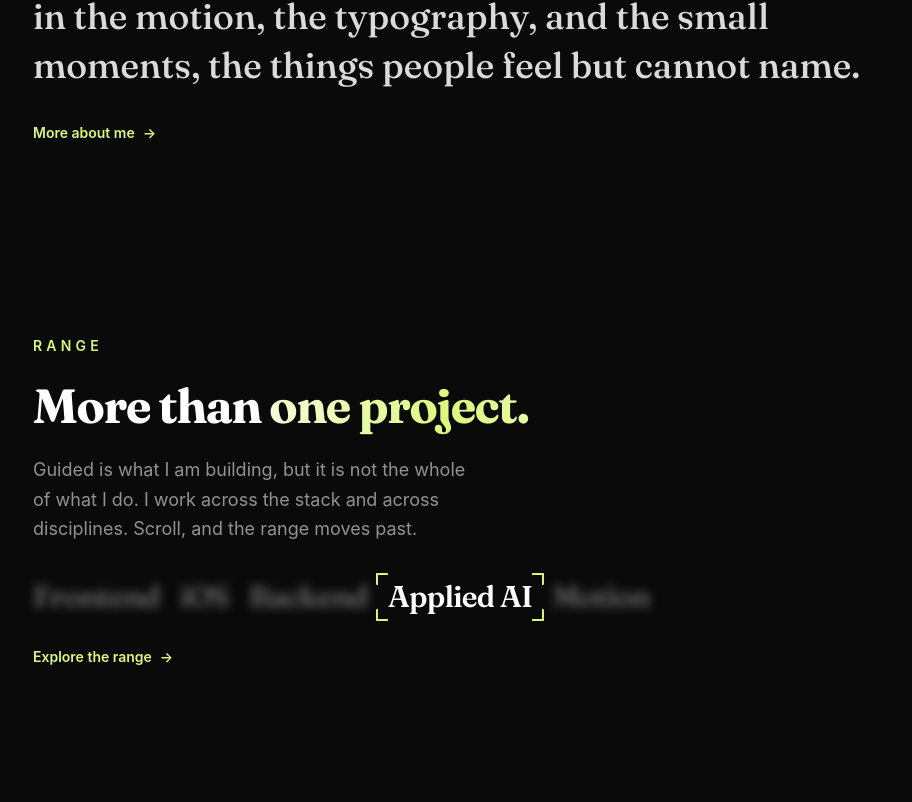
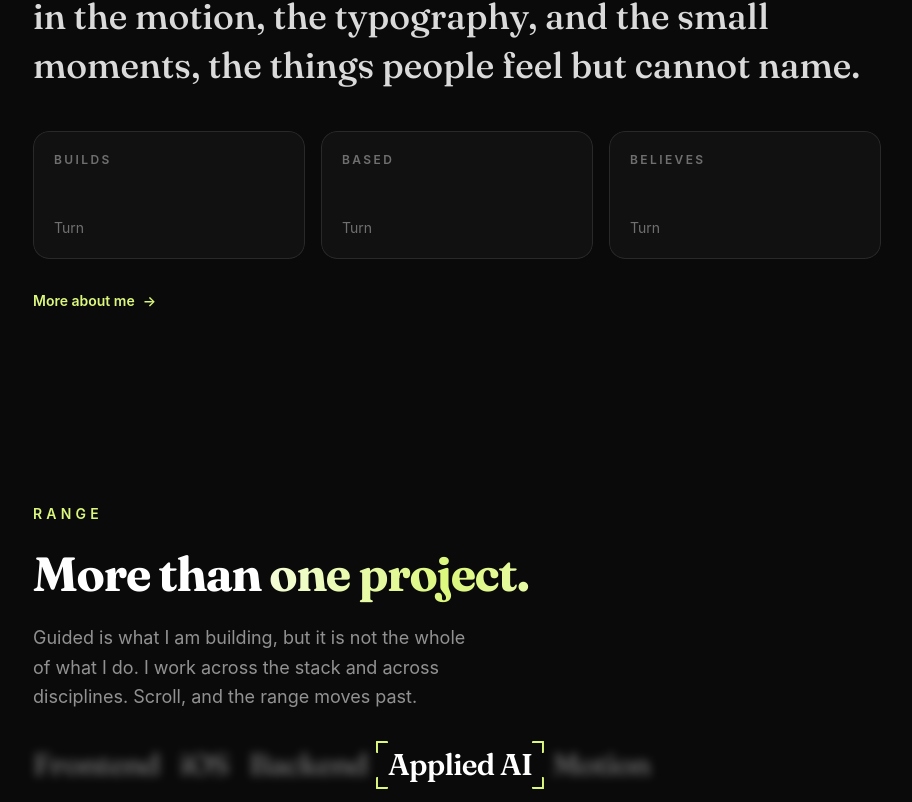
Before and after one commit to ArseniyCherednichenko/portfolio, a React (Vite) app: page / in a window 1280 px wide. Shown: the part 998-1800 px from the top of the page, without its empty margins (183-1095 px from the left). Built offline with nearby package versions, Linux system fonts and the light colour scheme.

Commit message:
Home: turn the About teaser facets into flip cards, foregrounding the person over any one project

```diff
--- a/src/pages/Home.tsx
+++ b/src/pages/Home.tsx
@@ -5,6 +5,7 @@ import { Modal } from '../components/Modal'
 import { GlassSurface } from '../components/GlassSurface'
 import { useBerlinTime } from '../hooks/useBerlinTime'
 import { ProjectPoster } from '../components/ProjectPoster'
+import { FlipCard } from '../components/FlipCard'
 import { GlareHover } from '../components/GlareHover'
 import { Reveal } from '../components/Reveal'
 import { GradientText } from '../components/GradientText'
@@ -31,6 +32,14 @@ import { Seo } from '../components/Seo'
 import { PROJECTS, SKILLS, type Project } from '../data/projects'
 
 const EASE = [0.16, 1, 0.3, 1] as const
+
+// Three honest facets of the person, not the product — each a label that turns
+// over to its detail. Keeps the About teaser about him, not any one project.
+const FACETS: { front: string; back: string }[] = [
+  { front: 'Builds', back: 'The web, native iOS, and applied AI.' },
+  { front: 'Based', back: 'Berlin, Germany.' },
+  { front: 'Believes', back: 'Motion is meaning, not decoration.' },
+]
 
 const SECTIONS = [
   { id: 'intro', label: 'Intro' },
@@ -303,7 +312,29 @@ export default function Home() {
             moments, the things people feel but cannot name.
           </p>
         </Reveal>
-        <Reveal delay={0.1}>
+        <div className="mt-10 grid gap-4 sm:grid-cols-3">
+          {FACETS.map((f, i) => (
+            <Reveal key={f.front} delay={0.1 + i * 0.05}>
+              <FlipCard
+                className="h-32"
+                aria-label={`${f.front}: ${f.back}`}
+                front={
+                  <div className="flex h-full w-full flex-col justify-between rounded-2xl border border-white/10 bg-white/[0.03] p-5">
+                    <span className="text-xs font-semibold uppercase tracking-[0.2em] text-white/40">{f.front}</span>
+                    <span className="text-sm text-white/40">Turn</span>
+                  </div>
+                }
+                back={
+                  <div className="flex h-full w-full flex-col justify-between rounded-2xl bg-gradient-to-br from-[#DCF87C] to-[#c2e85a] p-5 text-black">
+                    <span className="text-xs font-semibold uppercase tracking-[0.2em] text-black/50">{f.front}</span>
+                    <p className="font-display text-lg font-semibold leading-snug">{f.back}</p>
+                  </div>
+                }
+              />
+            </Reveal>
+          ))}
+        </div>
+        <Reveal delay={0.25}>
           <Link
             to="/about"
             className="mt-8 inline-flex items-center gap-2 text-sm font-semibold text-[#DCF87C] transition-opacity hover:opacity-80"
```
